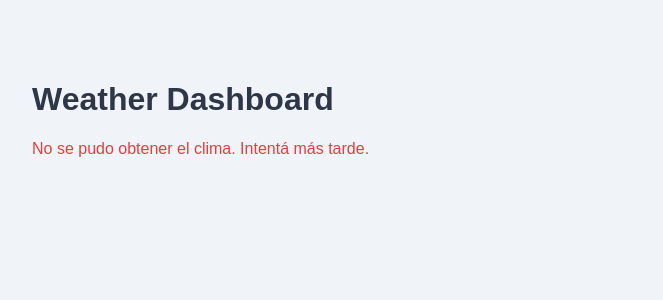
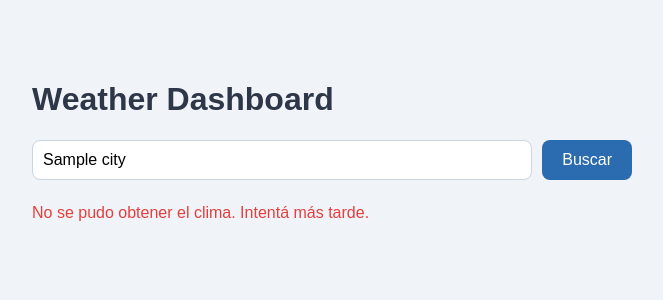
Before and after one commit to valen49/weather-dashboard, a Flask app: template app/templates/index.html in a window 1280 px wide. Shown: the top 300 px of the page, without its empty margins (308-971 px from the left). Run offline with Flask 3, Linux system fonts and the light colour scheme; the template is opened without the code that fills it: most values are stand-ins (such as "Sample title", 1, 10 or a date in 2020).

Commit message:
feat: add city search with geocoding, unit tests and E2E with POM pattern

```diff
--- a/app/templates/index.html
+++ b/app/templates/index.html
@@ -12,35 +12,71 @@
             padding: 20px;
             background-color: #f0f4f8;
         }
-        h1 {
-            color: #2d3748;
+        h1 { color: #2d3748; }
+        .search-form {
+            display: flex;
+            gap: 10px;
+            margin-bottom: 24px;
         }
+        input {
+            flex: 1;
+            padding: 10px;
+            border: 1px solid #cbd5e0;
+            border-radius: 8px;
+            font-size: 1rem;
+        }
+        button {
+            padding: 10px 20px;
+            background-color: #2b6cb0;
+            color: white;
+            border: none;
+            border-radius: 8px;
+            cursor: pointer;
+            font-size: 1rem;
+        }
+        button:hover { background-color: #2c5282; }
         .weather-card {
             background: white;
             border-radius: 12px;
             padding: 24px;
             box-shadow: 0 2px 8px rgba(0,0,0,0.1);
         }
+        .location { color: #718096; margin-bottom: 12px; }
+        .temperature {
+            font-size: 3rem;
+            font-weight: bold;
+            color: #2b6cb0;
+        }
         .weather-data {
             font-size: 1.2rem;
             margin: 12px 0;
             color: #4a5568;
         }
-        .temperature {
-            font-size: 3rem;
-            font-weight: bold;
-            color: #2b6cb0;
-        }
-        .error {
-            color: #e53e3e;
-        }
+        .error { color: #e53e3e; }
     </style>
 </head>
 <body>
     <h1 data-testid="app-title">Weather Dashboard</h1>
 
+    <form class="search-form" method="GET" action="/">
+        <input
+            type="text"
+            name="city"
+            placeholder="Buscá una ciudad..."
+            value="{{ city }}"
+            data-testid="city-input"
+        >
+        <button type="submit" data-testid="search-button">Buscar</button>
+    </form>
+
+    {% if weather %}
         {% if weather.success %}
         <div class="weather-card" data-testid="weather-card">
+            {% if location %}
+            <div class="location" data-testid="location-name">
+                📍 {{ location.name }}, {{ location.country }}
+            </div>
+            {% endif %}
             <div class="temperature" data-testid="temperature">
                 {{ weather.temperature }}°C
             </div>
@@ -48,10 +84,15 @@
                 💨 Viento: {{ weather.wind_speed }} km/h
             </div>
         </div>
+        {% elif weather.not_found %}
+        <p class="error" data-testid="not-found-message">
+            Ciudad no encontrada. Intentá con otro nombre.
+        </p>
         {% else %}
         <p class="error" data-testid="error-message">
             No se pudo obtener el clima. Intentá más tarde.
         </p>
         {% endif %}
+    {% endif %}
 </body>
 </html>
```
Also changed, not shown: app/routes.py (+16 -4 lines), app/services.py (+32 -13 lines), e2e/locators/weather.locators.ts (added, +11 -0 lines), e2e/pages/WeatherPage.ts (+19 -5 lines), e2e/tests/weather.spec.ts (+28 -0 lines), tests/test_services.py (+36 -2 lines). Lines whose indentation alone changed are shown as unchanged.
